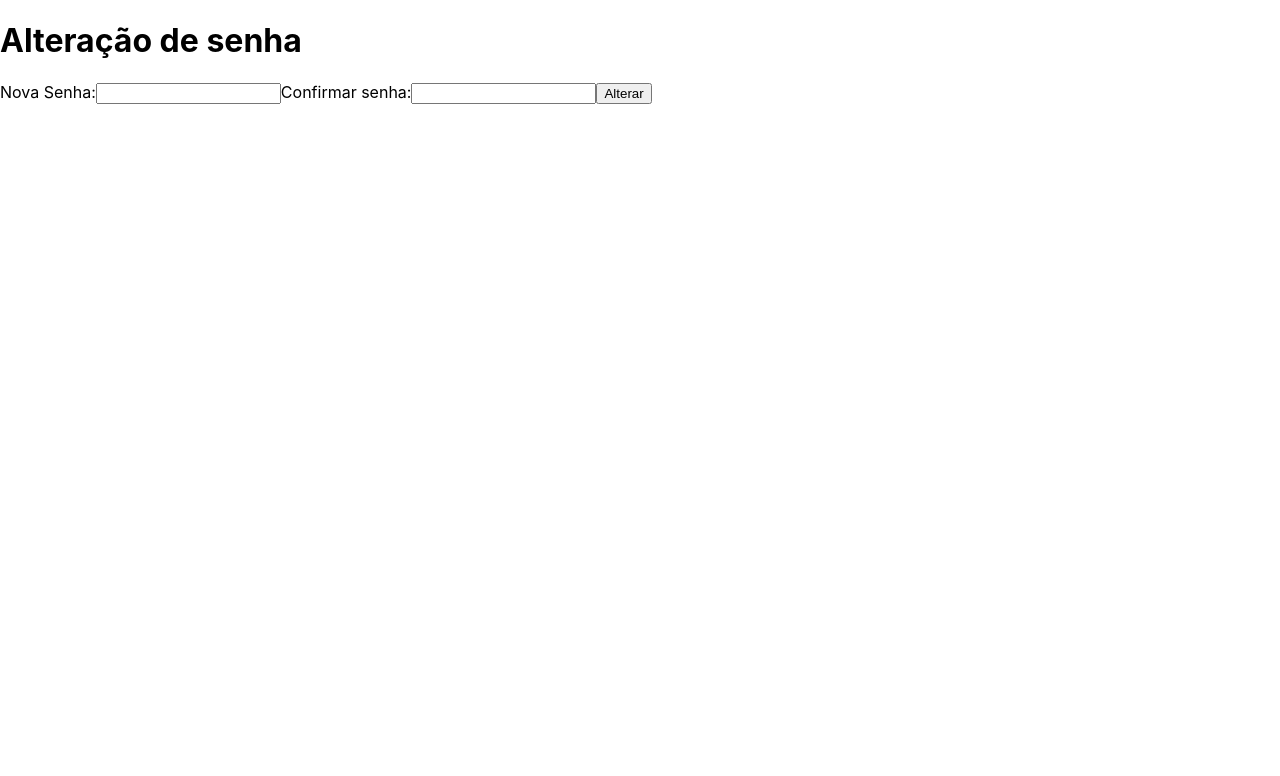
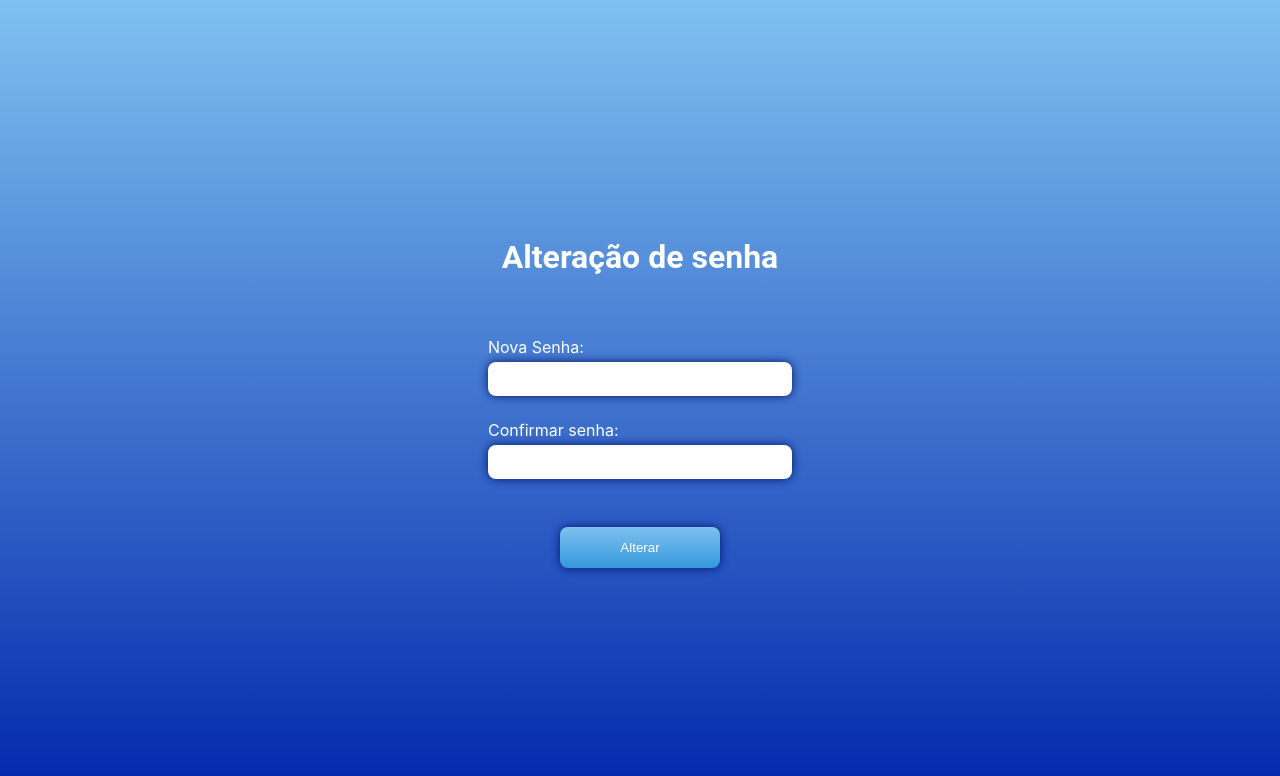
Before and after one commit to rafael-azvedo/ledes-segunda-fase, a React (Create React App) app: page /alterarSenha in a window 1280 px wide. Shown: the top 776 px of the page. Built offline with nearby package versions, Linux system fonts and the light colour scheme.

Commit message:
style: Styling the change password page

```diff
--- a/src/pages/alterarSenha/AlterarSenha.css
+++ b/src/pages/alterarSenha/AlterarSenha.css
@@ -0,0 +1,56 @@
+body{
+    margin: 0;
+}
+
+.body-alterar-senha {
+    background: linear-gradient(rgba(127, 193, 241, 0.9979), rgba(0, 38, 171, 1));
+    display: flex;
+    flex-direction: column;
+    align-items: center;
+    justify-content: center;
+    height: 100vh;
+    margin: 0;
+}
+
+.form-alterar-senha {
+    display: flex;
+    flex-direction: column;
+    padding: 1rem;
+}
+
+.button-alterar-senha {
+    align-self: center;
+    background-color: rgb(52,152,219);
+    padding: .8rem;
+    color: #fff;
+    border: none;
+    border-radius: 8px;
+    cursor: pointer;
+    transition: background-color 0.2s ease-in;
+    width: 10rem;
+    margin-top: 3rem;
+    background: linear-gradient(rgba(127, 193, 241, 0.9979), rgb(52, 152, 219));
+    box-shadow: 0px 0px 10px rgb(0, 23, 107);
+
+
+}
+
+.titulo-alterar-senha{
+    color: #fff;
+    font-family: 'Roboto', sans-serif;
+}
+
+.form-alterar-senha label{
+    color: #fff;
+    margin-top: 1.5rem;
+    margin-bottom: .3rem;
+}
+
+.form-alterar-senha input{
+    width: 18.75rem;
+    height: 2rem;
+    border-radius: 8px;
+    border: none;
+    box-shadow: 0px 0px 10px rgb(0, 23, 107);
+
+}
```
